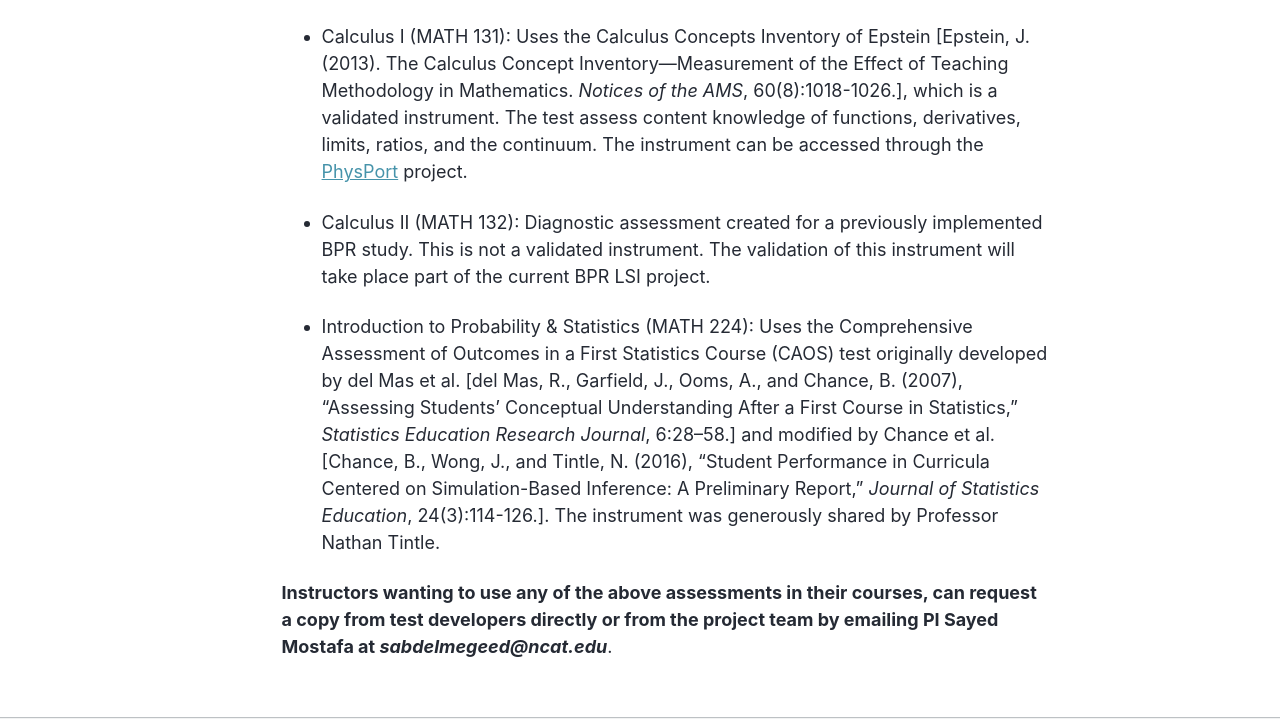
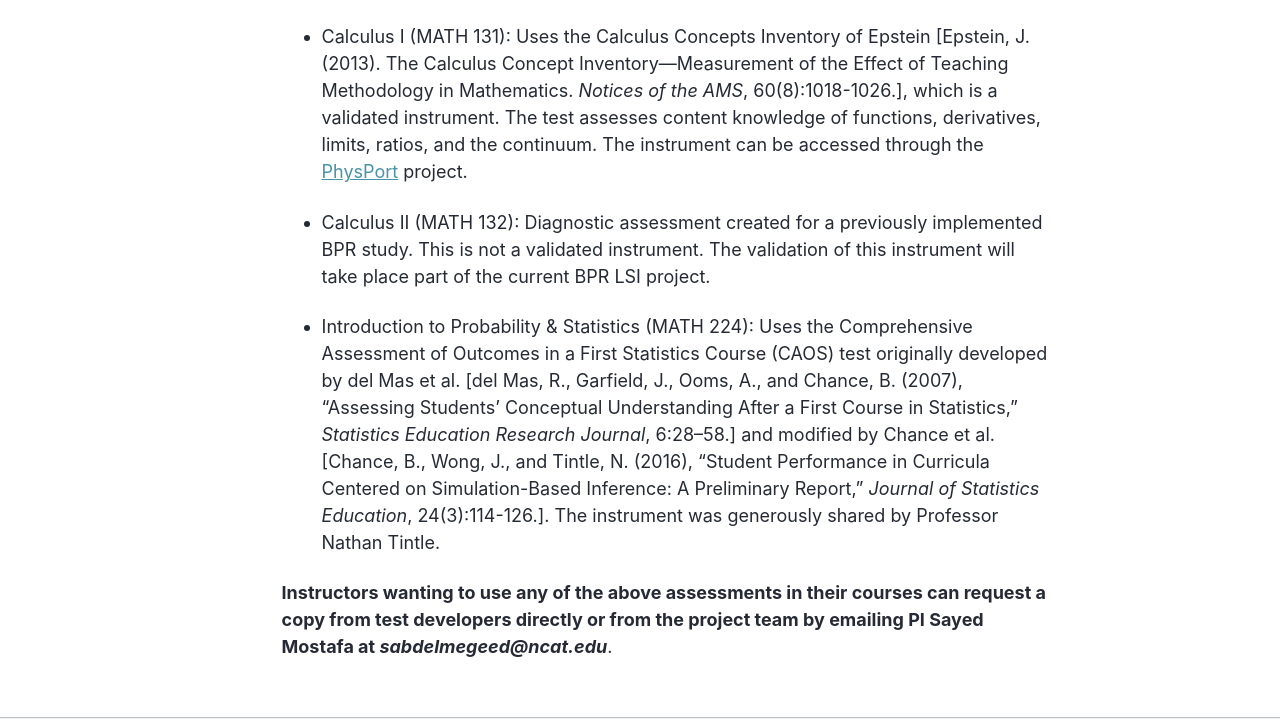
Before and after one commit to mathlsincat/mathlsincat.github.io, a Jekyll site: the page built from _pages/assessments.md, in a window 1280 px wide. Shown: the part 448-1167 px from the top of the page. Built offline with Jekyll 4.4.1, drawn with Linux system fonts in a browser that asks for light colours.

Commit message:
update assessments.md

```diff
--- a/_pages/assessments.md
+++ b/_pages/assessments.md
@@ -12,11 +12,11 @@ title: "Assessments"
 * College Algebra II (MATH 104): Diagnostic assessment that is used as the final departmental exam for the course at NCA&T. This is not a validated instrument. The validation of this instrument will take place part of the current BPR LSI project.
 
 
-* Calculus I (MATH 131): Uses the Calculus Concepts Inventory of Epstein [Epstein, J. (2013). The Calculus Concept Inventory—Measurement of the Effect of Teaching Methodology in Mathematics. _Notices of the AMS_, 60(8):1018-1026.], which is a validated instrument. The test assess content knowledge of functions, derivatives, limits, ratios, and the continuum. The instrument can be accessed through the [PhysPort](https://www.physport.org/assessments/assessment.cfm?A=CCI){:target="_blank"} project.
+* Calculus I (MATH 131): Uses the Calculus Concepts Inventory of Epstein [Epstein, J. (2013). The Calculus Concept Inventory—Measurement of the Effect of Teaching Methodology in Mathematics. _Notices of the AMS_, 60(8):1018-1026.], which is a validated instrument. The test assesses content knowledge of functions, derivatives, limits, ratios, and the continuum. The instrument can be accessed through the [PhysPort](https://www.physport.org/assessments/assessment.cfm?A=CCI){:target="_blank"} project.
 
 * Calculus II (MATH 132): Diagnostic assessment created for a previously implemented BPR study. This is not a validated instrument. The validation of this instrument will take place part of the current BPR LSI project.
 
 * Introduction to Probability & Statistics (MATH 224): Uses the Comprehensive Assessment of Outcomes in a First Statistics Course (CAOS) test originally developed by del Mas et al. [del Mas, R., Garfield, J., Ooms, A., and Chance, B. (2007), “Assessing Students’ Conceptual Understanding After a First Course in Statistics,”
 *Statistics Education Research Journal*, 6:28–58.] and modified by Chance et al. [Chance, B., Wong, J., and Tintle, N. (2016), “Student Performance in Curricula Centered on Simulation-Based Inference: A Preliminary Report,” *Journal of Statistics Education*, 24(3):114-126.]. The instrument was generously shared by Professor Nathan Tintle.
 
-**Instructors wanting to use any of the above assessments in their courses, can request a copy from test developers directly or from the project team by emailing PI Sayed Mostafa at _sabdelmegeed@ncat.edu_**.
+**Instructors wanting to use any of the above assessments in their courses can request a copy from test developers directly or from the project team by emailing PI Sayed Mostafa at _sabdelmegeed@ncat.edu_**.
```
